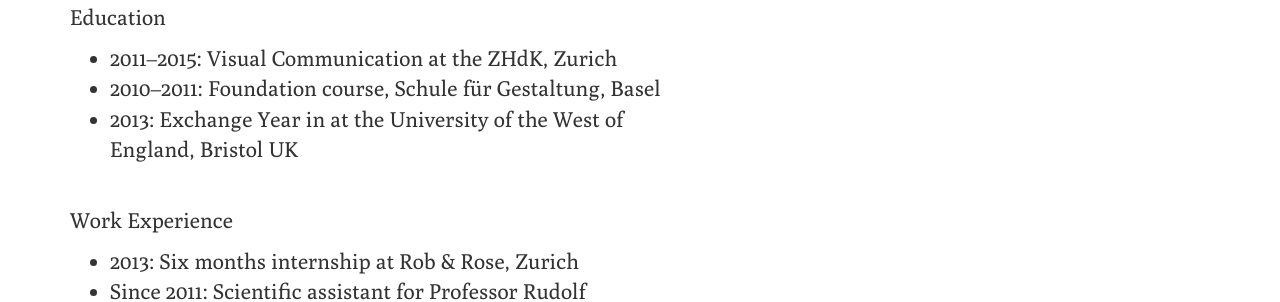
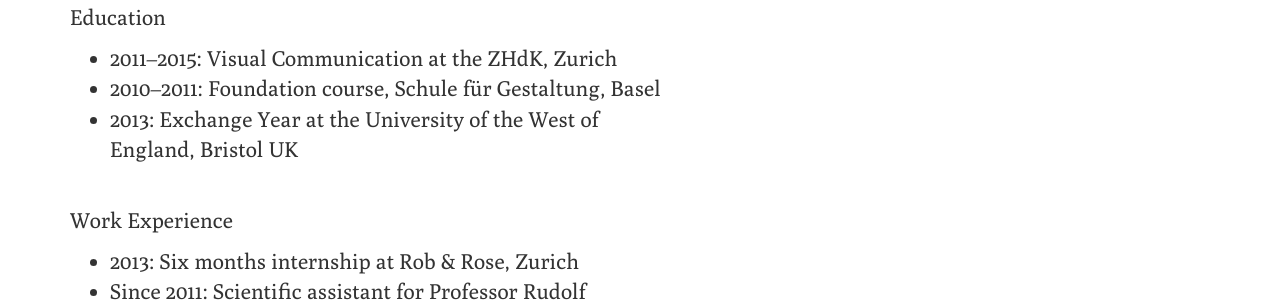
Before and after one commit to juliaschaefer/juliaschaefer.github.io, a Jekyll site: the page built from about.md, in a window 1280 px wide. Shown: the part 249-551 px from the top of the page. Built offline with Jekyll 4.4.1, drawn with Linux system fonts in a browser that asks for light colours; nearby versions of some CDN libraries.

```diff
--- a/about.md
+++ b/about.md
@@ -9,7 +9,7 @@ Education
 
 * 2011–2015: Visual Communication at the ZHdK, Zurich
 * 2010–2011: Foundation course, Schule für Gestaltung, Basel
-* 2013:	Exchange Year in at the University of the West of England, Bristol UK
+* 2013:	Exchange Year at the University of the West of England, Bristol UK
 
 <br />
 Work Experience
```
